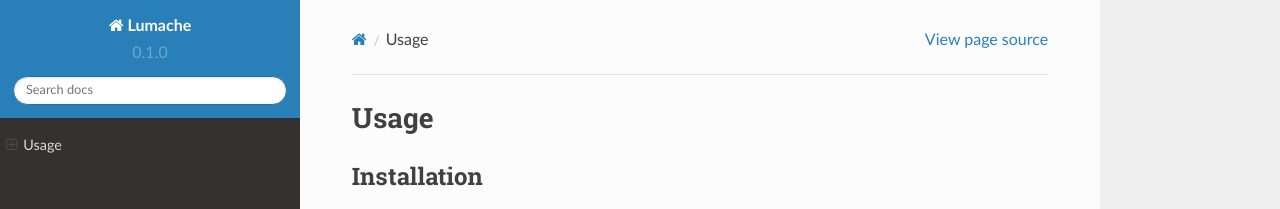
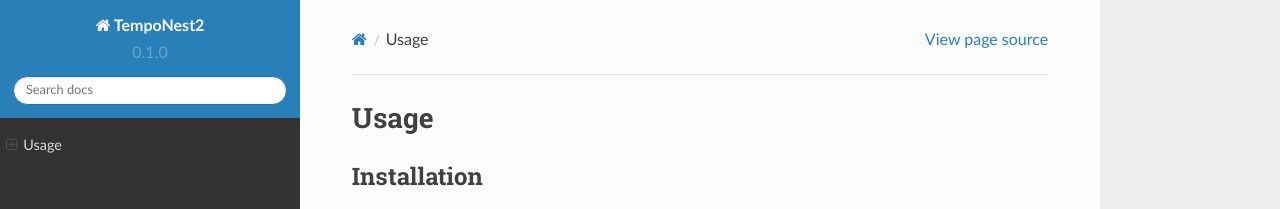
Before and after one commit to ABerthereau/TempoNest2-doc, a Sphinx documentation site: the page built from docs/source/usage.rst, in a window 1280 px wide and 1036 px high. Shown: the top 209 px of the window. Built offline with Sphinx 7.4.7 and the Read the Docs theme 2.0.0, drawn with Linux system fonts in a browser that asks for light colours; some of the changed text lies outside the part shown.

Commit message:
Update conf.py

```diff
--- a/docs/source/conf.py
+++ b/docs/source/conf.py
@@ -2,9 +2,9 @@
 
 # -- Project information
 
-project = 'Lumache'
-copyright = '2021, Graziella'
-author = 'Graziella'
+project = 'TempoNest2'
+copyright = '2022'
+author = 'Lentati, Berthereau'
 
 release = '0.1'
 version = '0.1.0'
```
